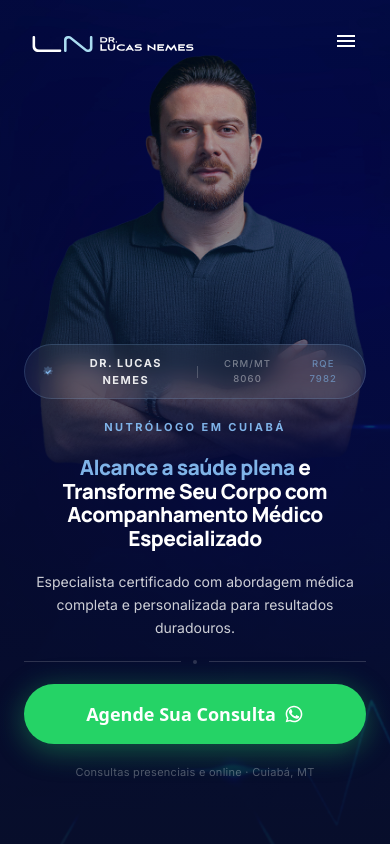
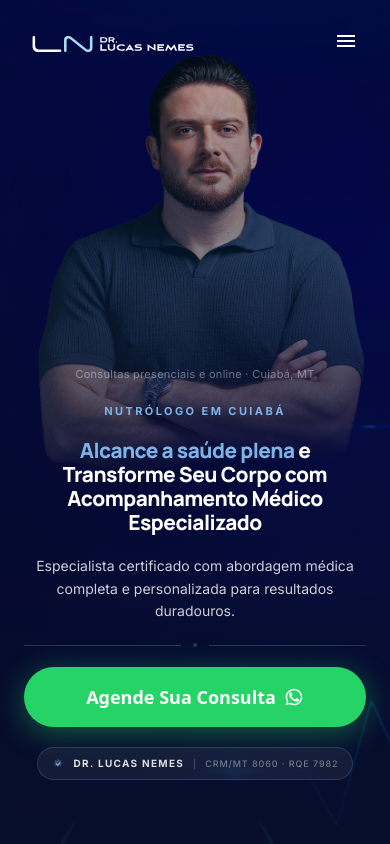
Before and after one commit to juniiorsantana/drlucasnemes, a Next.js app: page / in a window 390 px wide. Shown: the top 844 px of the page. Built offline with nearby package versions, Linux system fonts and the light colour scheme.

Commit message:
feat: create Hero section component with credentials, call-to-action, and responsive background imagery

```diff
--- a/src/components/sections/Hero.tsx
+++ b/src/components/sections/Hero.tsx
@@ -97,38 +97,10 @@ export default function Hero() {
       <div className="relative z-10 w-full max-w-7xl mx-auto px-6 lg:px-8 pb-16 lg:pb-0 pt-20 lg:pt-20 flex flex-col lg:flex-row lg:justify-end items-center lg:items-center text-center lg:text-left">
         <div className="w-full max-w-[420px] lg:mr-[13%] space-y-5 animate-fade-up">
 
-          {/* Badge de identidade */}
-          <div
-            className="inline-flex items-center gap-3 px-4 py-2.5 rounded-full"
-            style={{
-              background: "rgba(255,255,255,0.06)",
-              border: "1px solid rgba(127,179,232,0.2)",
-              backdropFilter: "blur(12px)",
-              WebkitBackdropFilter: "blur(12px)",
-            }}
-          >
-            {/* Ícone verificado */}
-            <svg viewBox="0 0 16 16" fill="none" className="w-3.5 h-3.5 shrink-0 text-[#7FB3E8]">
-              <path d="M8 1l1.8 2.2 2.7-.7-.7 2.7L14 7l-2.2 1 .7 2.7-2.7-.7L8 12.3 6.2 10l-2.7.7.7-2.7L2 7l2.2-1.8-.7-2.7 2.7.7L8 1z" fill="currentColor" opacity="0.3"/>
-              <path d="M6 8l1.5 1.5 3-3" stroke="currentColor" strokeWidth="1.5" strokeLinecap="round" strokeLinejoin="round"/>
-            </svg>
-
-            {/* Nome */}
-            <span className="font-label text-[11px] font-bold uppercase tracking-[0.14em] text-white/90">
-              Dr. Lucas Nemes
-            </span>
-
-            {/* Separador */}
-            <span className="w-px h-3 bg-white/20 shrink-0" />
-
-            {/* Credenciais */}
-            <span className="font-label text-[9.5px] font-medium uppercase tracking-[0.12em] text-white/40">
-              {CRM}
-            </span>
-            <span className="font-label text-[9.5px] font-medium uppercase tracking-[0.12em] text-[#7FB3E8]/60">
-              {RQE}
-            </span>
-          </div>
+          {/* Micro-texto (subiu) */}
+          <p className="text-white/40 text-[11px] font-label tracking-wide">
+            Consultas presenciais e online · Cuiabá, MT
+          </p>
 
           {/* Overline */}
           <p className="font-label text-[11px] font-bold uppercase tracking-[0.22em] text-[#7FB3E8]">
@@ -167,10 +139,30 @@ export default function Hero() {
             </Button>
           </div>
 
-          {/* Micro-texto */}
-          <p className="text-white/30 text-[11px] font-label tracking-wide">
-            Consultas presenciais e online · Cuiabá, MT
-          </p>
+          {/* Badge de identidade — linha única */}
+          <div className="flex justify-center lg:justify-start">
+            <div
+              className="inline-flex items-center gap-2.5 px-3.5 py-2 rounded-full"
+              style={{
+                background: "rgba(255,255,255,0.06)",
+                border: "1px solid rgba(127,179,232,0.2)",
+                backdropFilter: "blur(12px)",
+                WebkitBackdropFilter: "blur(12px)",
+              }}
+            >
+              <svg viewBox="0 0 16 16" fill="none" className="w-3 h-3 shrink-0 text-[#7FB3E8]">
+                <path d="M8 1l1.8 2.2 2.7-.7-.7 2.7L14 7l-2.2 1 .7 2.7-2.7-.7L8 12.3 6.2 10l-2.7.7.7-2.7L2 7l2.2-1.8-.7-2.7 2.7.7L8 1z" fill="currentColor" opacity="0.3"/>
+                <path d="M6 8l1.5 1.5 3-3" stroke="currentColor" strokeWidth="1.5" strokeLinecap="round" strokeLinejoin="round"/>
+              </svg>
+              <span className="font-label text-[10px] font-bold uppercase tracking-[0.13em] text-white/85 whitespace-nowrap">
+                Dr. Lucas Nemes
+              </span>
+              <span className="w-px h-2.5 bg-white/20 shrink-0" />
+              <span className="font-label text-[9px] font-medium uppercase tracking-[0.1em] text-white/40 whitespace-nowrap">
+                {CRM} · {RQE}
+              </span>
+            </div>
+          </div>
         </div>
       </div>
     </section>
```
